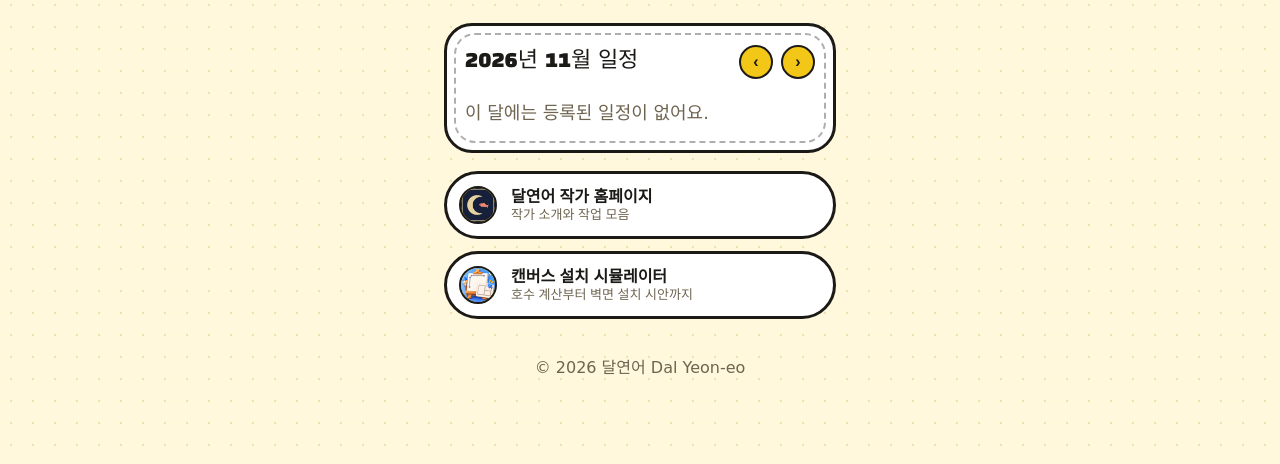
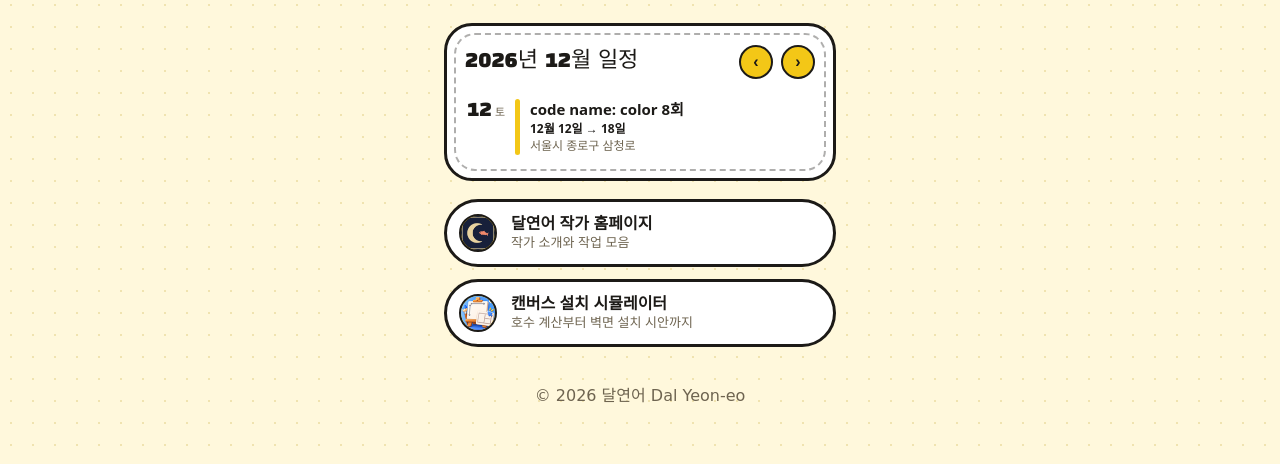
Before and after one commit to Dalyeoneo-cmd/Dalyeoneo_nook, a plain HTML site: page links.html in a window 1280 px wide. Shown: the part 336-800 px from the top of the page. Drawn offline with Linux system fonts and the light colour scheme; a web font is replaced by a local one.

Commit message:
Add files via upload

```diff
--- a/links.html
+++ b/links.html
@@ -92,6 +92,7 @@
   }
   .tag.soon { background: var(--purple); }
   .empty { font-family: "Gaegu", cursive; font-size: 18px; color: var(--muted); padding: 6px 0; }
+  [hidden] { display: none !important; }
 
   /* 링크 버튼 */
   .links { list-style: none; display: flex; flex-direction: column; gap: 12px; }
@@ -136,7 +137,7 @@
   </header>
 
   <main class="content">
-    <section class="schedule" aria-labelledby="monthTitle">
+    <section class="schedule" aria-labelledby="monthTitle" hidden>
       <div class="sched-head">
         <h2 id="monthTitle"></h2>
         <div class="month-nav">
@@ -290,6 +291,34 @@ let viewY = today.getFullYear(), viewM = today.getMonth();
 function d10(v) { return typeof v === "string" ? v.slice(0, 10) : ""; }
 function endOf(e) { const en = d10(e.end); return en && en >= d10(e.date) ? en : d10(e.date); }
 
+/* 일정이 걸쳐 있는 달을 모두 모아요. 여러 달에 걸친 전시도 빠짐없이 세요. */
+function monthsWithEvents() {
+  const set = new Set();
+  for (const e of SCHEDULE) {
+    const s = d10(e && e.date); if (!s) continue;
+    const en = endOf(e) || s;
+    let y = +s.slice(0, 4), m = +s.slice(5, 7);
+    const ey = +en.slice(0, 4), em = +en.slice(5, 7);
+    let guard = 0;
+    while ((y < ey || (y === ey && m <= em)) && guard++ < 240) {
+      set.add(`${y}-${String(m).padStart(2, "0")}`);
+      if (++m > 12) { m = 1; y++; }
+    }
+  }
+  return [...set].sort();
+}
+
+/* 처음 열었을 때 보여줄 달.
+   이 달에 일정이 있으면 이 달, 없으면 가장 가까운 앞으로의 달,
+   그것도 없으면 일정이 있던 마지막 달을 엽니다.
+   처음 온 사람에게 "일정 없음"이 먼저 보이지 않게 하려는 거예요. */
+function pickStartMonth() {
+  const months = monthsWithEvents();
+  if (!months.length) return null;
+  const now = `${today.getFullYear()}-${String(today.getMonth() + 1).padStart(2, "0")}`;
+  return months.find(m => m >= now) || months[months.length - 1];
+}
+
 function renderMonth() {
   document.getElementById("monthTitle").textContent = `${viewY}년 ${viewM + 1}월 일정`;
   const mm = String(viewM + 1).padStart(2, "0");
@@ -299,7 +328,7 @@ function renderMonth() {
     .sort((a, b) => d10(a.date).localeCompare(d10(b.date)));
 
   const ul = document.getElementById("events");
-  if (!list.length) { ul.innerHTML = `<li class="empty">이 달에는 등록된 일정이 없어요.</li>`; return; }
+  if (!list.length) { ul.innerHTML = `<li class="empty">이 달에는 일정이 없어요.</li>`; return; }
 
   const todayISO = new Date().toISOString().slice(0, 10);
   ul.innerHTML = list.map(e => {
@@ -344,6 +373,16 @@ async function load() {
   }
   renderProfile();
   renderLinks();
+
+  const start = pickStartMonth();
+  const sec = document.querySelector(".schedule");
+  if (start) {
+    viewY = +start.slice(0, 4);
+    viewM = +start.slice(5, 7) - 1;
+    if (sec) sec.hidden = false;
+  } else if (sec) {
+    sec.hidden = true;     /* 일정이 하나도 없으면 빈 칸을 보여주지 않아요 */
+  }
   renderMonth();
 }
 
```
